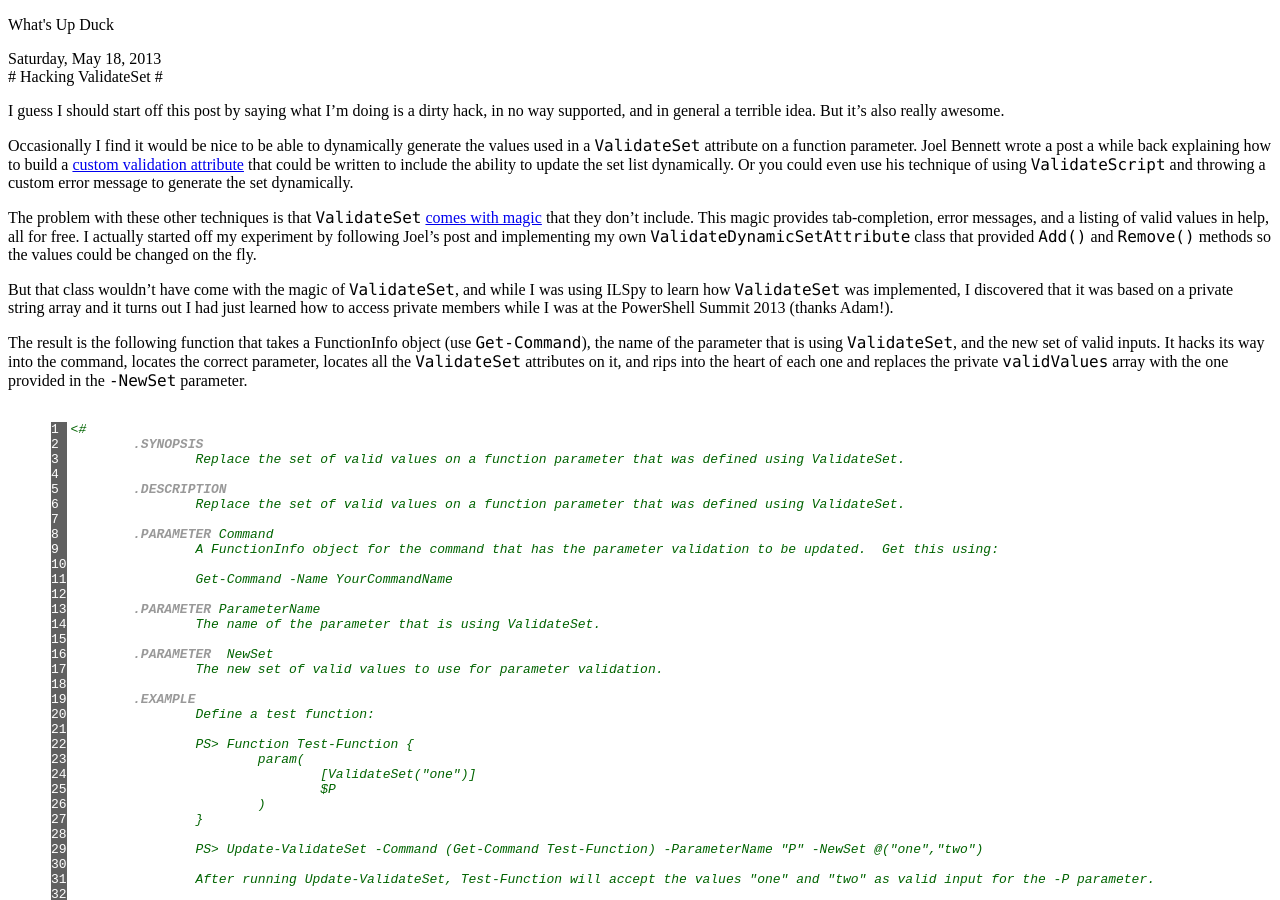
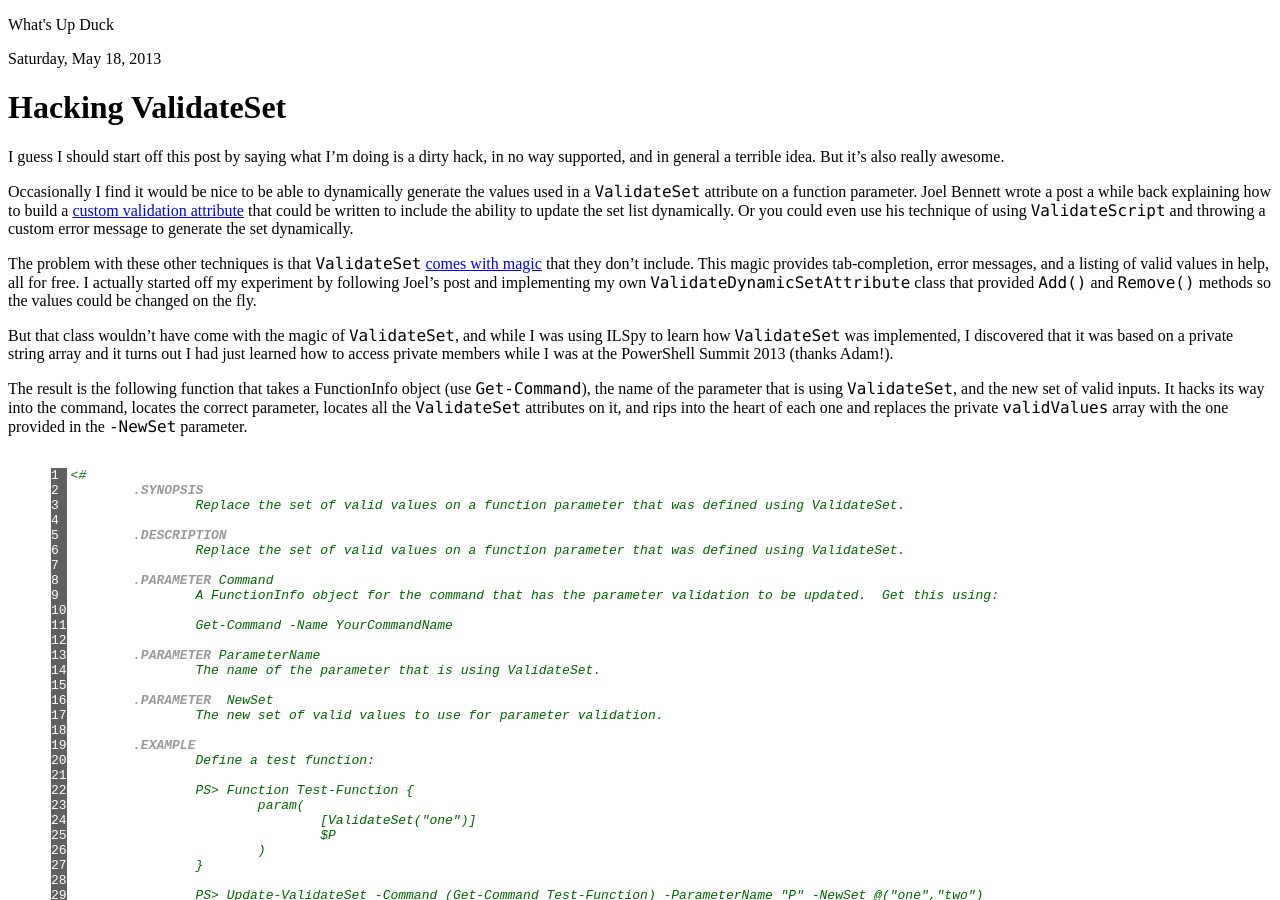
Before and after one commit to gpduck/gpduck.github.io, a Jekyll site: the page built from _posts/2013-05-18-hacking-validateset.markdown, in a window 1280 px wide and 900 px high. Built offline with Jekyll 4.4.1, drawn with Linux system fonts in a browser that asks for light colours.

Commit message:
stopped using markdown and just wrote html

```diff
--- a/_layouts/post.html
+++ b/_layouts/post.html
@@ -1,5 +1,3 @@
----
----
 <!DOCTYPE html>
 <html>
 	<head>
@@ -7,9 +5,9 @@
 		<link href="/css/syntax.css" rel="stylesheet" />
 	</head>
 	<body>
-{% include header.html %}
-{{ page.date | date: "%A, %B %d, %Y" }}<br />
-# {{ page.title }} #
+		{% include header.html %}
+		{{ page.date | date: "%A, %B %d, %Y" }}<br />
+		<h1>{{ page.title }}</h1>
 		<div class="content">
 			{{ content }}
 		</div>
```
